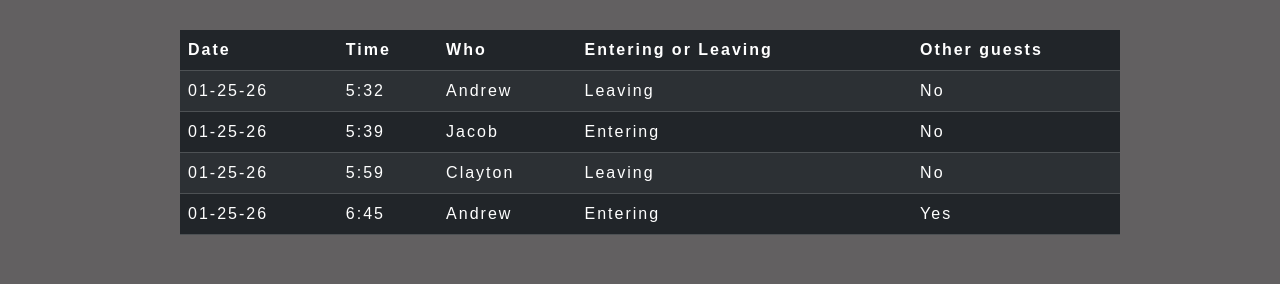
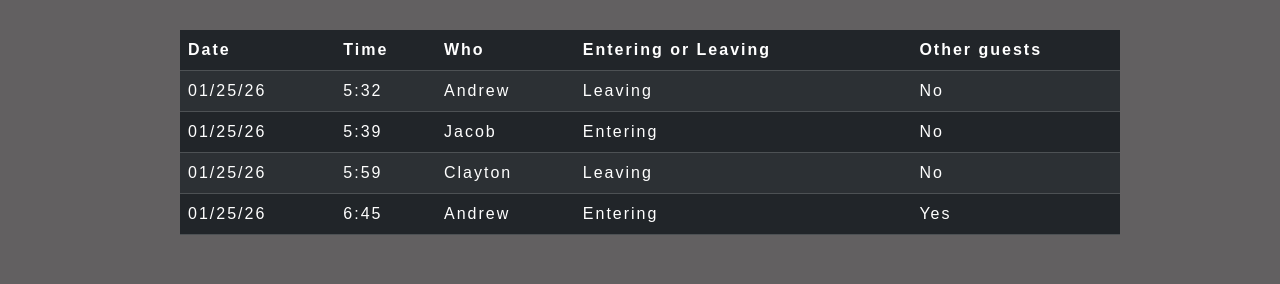
Before and after one commit to andpdw/CS260-Startup, a React (Vite) app: page /database in a window 1280 px wide. Shown: the part 230-514 px from the top of the page. Built offline with nearby package versions, Linux system fonts and the light colour scheme; a web font is replaced by a local one.

Commit message:
Formatted the date how I wanted it

```diff
--- a/src/database/dataEntry.jsx
+++ b/src/database/dataEntry.jsx
@@ -1,10 +1,10 @@
 import React from "react";
 
 const databaseEntries = [
-    {date:"01-25-26", time:"5:32", name:"Andrew", state:"Leaving", guests:"No"},
-    {date:"01-25-26", time:"5:39", name:"Jacob", state:"Entering", guests:"No"},
-    {date:"01-25-26", time:"5:59", name:"Clayton", state:"Leaving", guests:"No"},
-    {date:"01-25-26", time:"6:45", name:"Andrew", state:"Entering", guests:"Yes"},
+    {date:"01/25/26", time:"5:32", name:"Andrew", state:"Leaving", guests:"No"},
+    {date:"01/25/26", time:"5:39", name:"Jacob", state:"Entering", guests:"No"},
+    {date:"01/25/26", time:"5:59", name:"Clayton", state:"Leaving", guests:"No"},
+    {date:"01/25/26", time:"6:45", name:"Andrew", state:"Entering", guests:"Yes"},
 ]
 
 function getData() {
@@ -15,6 +15,7 @@ export function newEntry(date, time, name, state, guests, setFunctions) {
 
     if (date === "" || time === "" || name === "" || state === "") {
         return false;
+
     } else {
         let sGuests = "";
         if (guests) {
@@ -22,6 +23,10 @@ export function newEntry(date, time, name, state, guests, setFunctions) {
         } else {
             sGuests = "No";
         }
+
+        const [year, month, day] = date.split("-");
+        date = month+"/"+day+"/"+year.slice(-2);
+
         databaseEntries.push({date: date, time: time, name: name, state: state, guests: sGuests});
 
         for (let i = 0; i < 4; i++) {
```
